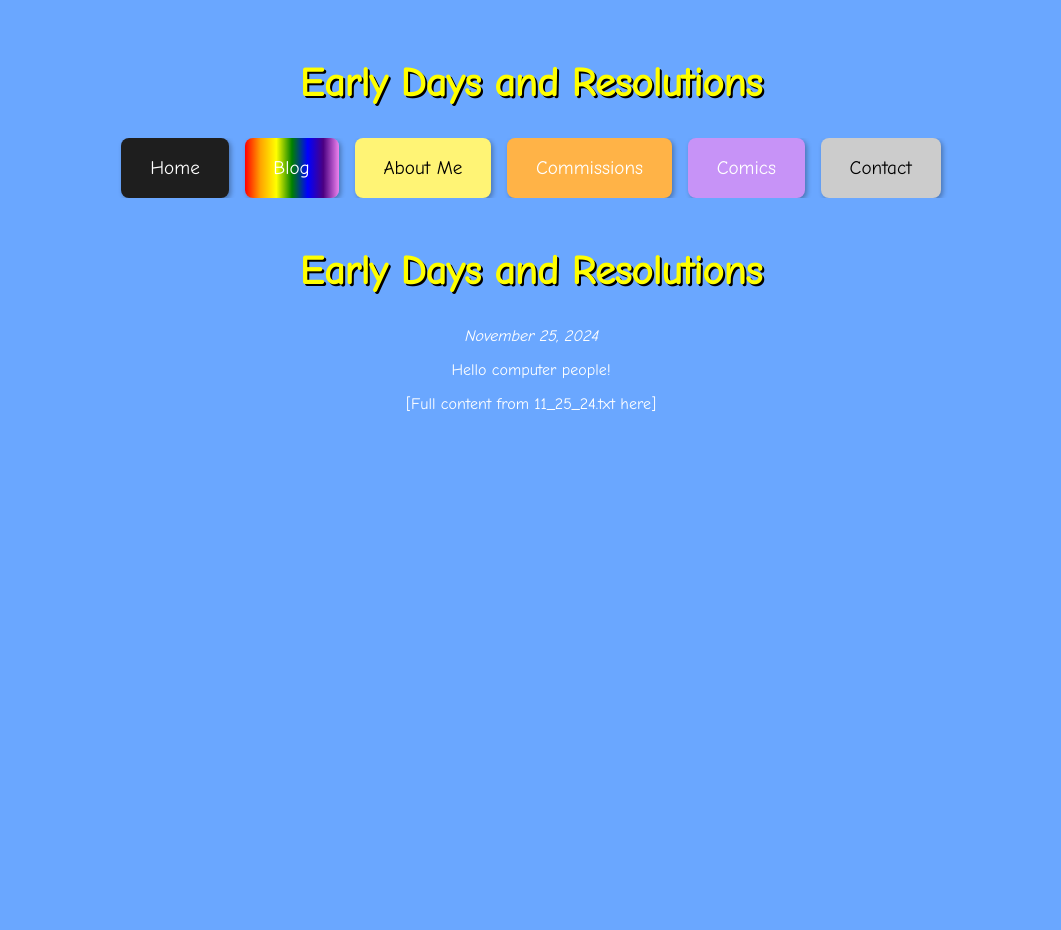
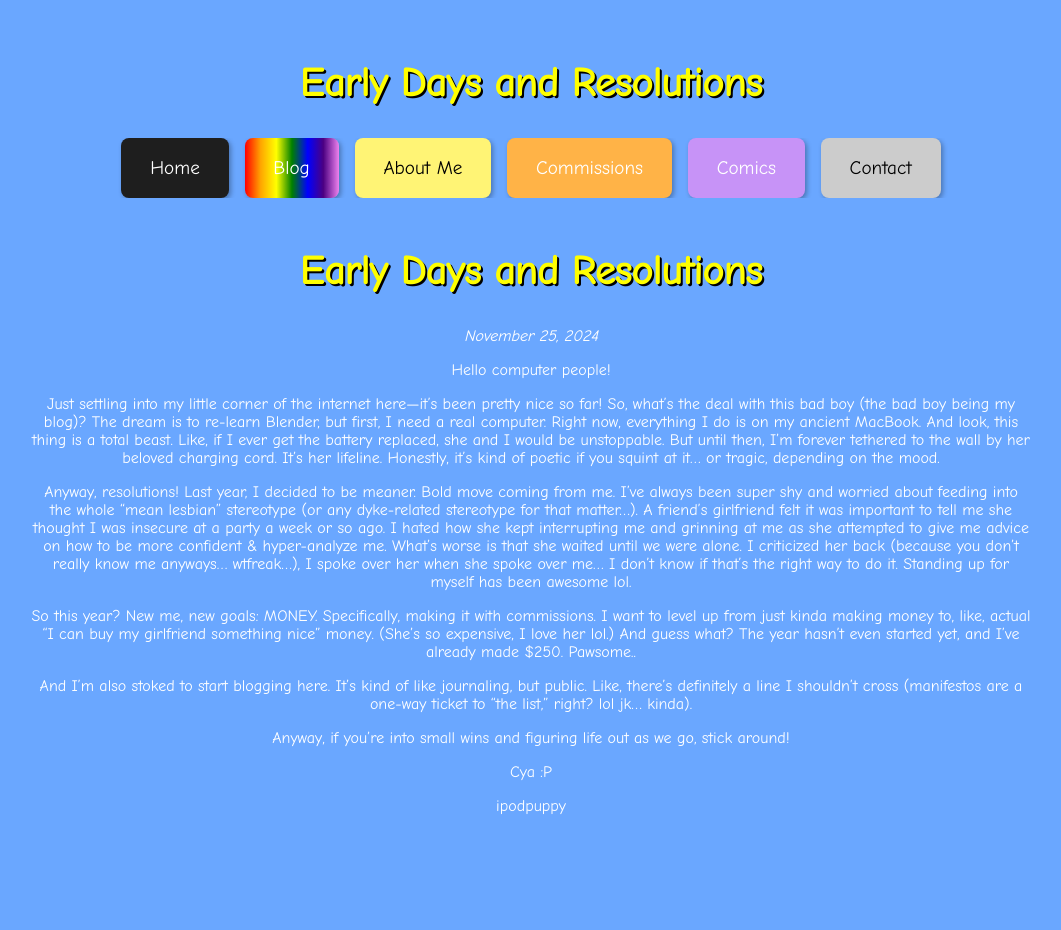
Before and after one commit to Chrissy-and-Chloe/ipodpuppywebsite, a Jekyll site: the page built from _posts/2024-11-25-early-days-and-resolutions.md, in a window 1280 px wide. Shown: the whole page, without its empty margins (109-1170 px from the left). Built offline with Jekyll 4.4.1, drawn with Linux system fonts in a browser that asks for light colours; before the commit the page ends 900 px from its top, so only the background shows below that.

Commit message:
Update 2024-11-25-early-days-and-resolutions.md

```diff
--- a/_posts/2024-11-25-early-days-and-resolutions.md
+++ b/_posts/2024-11-25-early-days-and-resolutions.md
@@ -6,4 +6,16 @@ date: 2024-11-25
 
 Hello computer people!
 
-[Full content from 11_25_24.txt here]
+Just settling into my little corner of the internet here—it’s been pretty nice so far! So, what’s the deal with this bad boy (the bad boy being my blog)? The dream is to re-learn Blender, but first, I need a real computer. Right now, everything I do is on my ancient MacBook. And look, this thing is a total beast. Like, if I ever get the battery replaced, she and I would be unstoppable. But until then, I’m forever tethered to the wall by her beloved charging cord. It’s her lifeline. Honestly, it’s kind of poetic if you squint at it… or tragic, depending on the mood.
+
+Anyway, resolutions! Last year, I decided to be meaner. Bold move coming from me. I’ve always been super shy and worried about feeding into the whole "mean lesbian" stereotype (or any dyke-related stereotype for that matter...). A friend's girlfriend felt it was important to tell me she thought I was insecure at a party a week or so ago. I hated how she kept interrupting me and grinning at me as she attempted to give me advice on how to be more confident & hyper-analyze me. What's worse is that she waited until we were alone. I criticized her back (because you don't really know me anyways... wtfreak...), I spoke over her when she spoke over me... I don't know if that's the right way to do it. Standing up for myself has been awesome lol.
+
+So this year? New me, new goals: MONEY. Specifically, making it with commissions. I want to level up from just kinda making money to, like, actual "I can buy my girlfriend something nice" money. (She’s so expensive, I love her lol.) And guess what? The year hasn’t even started yet, and I’ve already made $250. Pawsome..
+
+And I’m also stoked to start blogging here. It’s kind of like journaling, but public. Like, there’s definitely a line I shouldn’t cross (manifestos are a one-way ticket to "the list," right? lol jk… kinda).
+
+Anyway, if you’re into small wins and figuring life out as we go, stick around!
+
+Cya :P
+
+ipodpuppy
```
